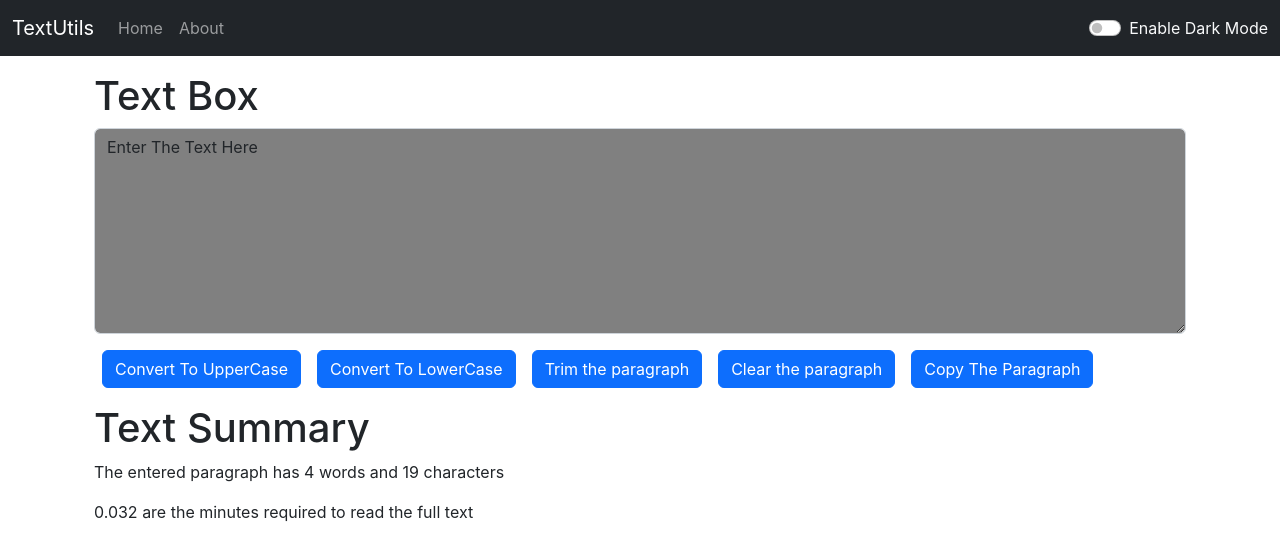
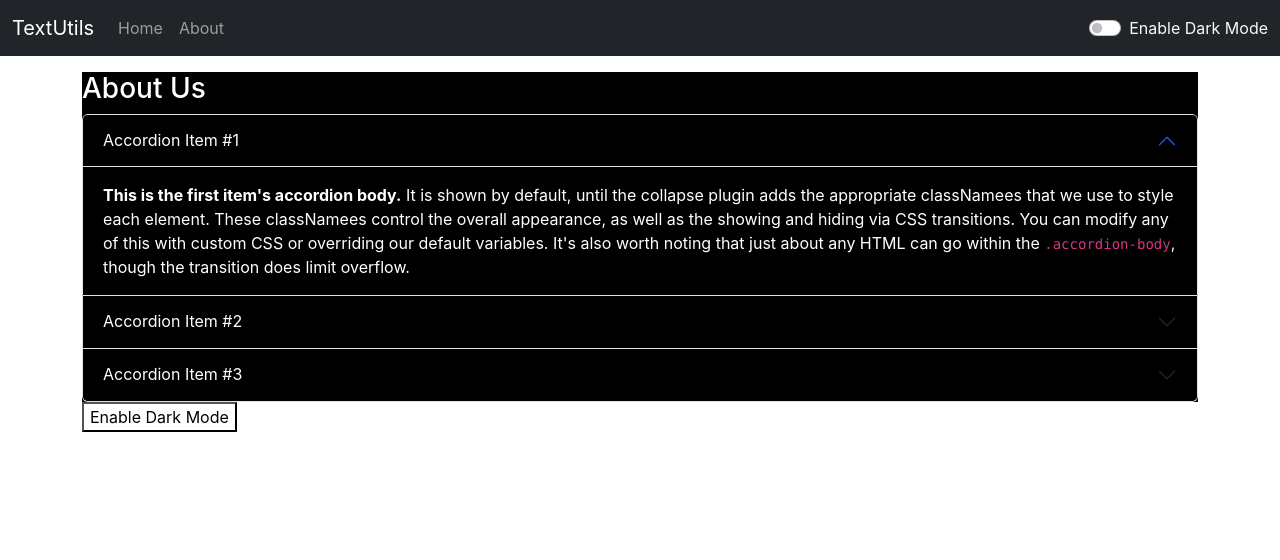
Before and after one commit to VNM02/TextUtitlity, a React (Create React App) app: page /about in a window 1280 px wide. Shown: the top 560 px of the page. Built offline with nearby package versions, Linux system fonts and the light colour scheme.

Commit message:
React Routing

```diff
--- a/package.json
+++ b/package.json
@@ -8,6 +8,7 @@
     "@testing-library/user-event": "^13.5.0",
     "react": "^18.2.0",
     "react-dom": "^18.2.0",
+    "react-router-dom": "^5.2.0",
     "react-scripts": "5.0.1",
     "web-vitals": "^2.1.4"
   },
--- a/public/index.html
+++ b/public/index.html
@@ -7,7 +7,7 @@
     <meta name="theme-color" content="#000000" />
     <meta
       name="description"
-      content="Web site created using create-react-app"
+      content="TextUtils is a website having various functionalities to manipulate Text."
     />
     <link rel="apple-touch-icon" href="%PUBLIC_URL%/logo192.png" />
     <!--
@@ -24,7 +24,7 @@
       work correctly both with client-side routing and a non-root public URL.
       Learn how to configure a non-root public URL by running `npm run build`.
     -->
-    <title>React App</title>
+    <title>TextUtils</title>
   </head>
   <link href="https://cdn.jsdelivr.net/npm/bootstrap@5.2.1/dist/css/bootstrap.min.css" rel="stylesheet" integrity="sha384-iYQeCzEYFbKjA/T2uDLTpkwGzCiq6soy8tYaI1GyVh/UjpbCx/TYkiZhlZB6+fzT" crossorigin="anonymous">
   <body>
--- a/src/App.js
+++ b/src/App.js
@@ -5,6 +5,12 @@ import Navbar from "./components/Navbar.js";
 import TextFrom from "./components/TextForm";
 import About from './components/About';
 import Alert from "./components/Alert.js" ;
+import {
+  BrowserRouter as Router,
+  Switch,
+  Route,
+  Link
+} from "react-router-dom";
 let name="Vaibhav Mahajan"
 
 
@@ -26,24 +32,41 @@ function App() {
       setMode('dark')
       showAlert("Dark mode enabled","success");
       // document.body.style.backgroundColor='grey';
+      document.title='TextUtils- Dark Mode';
     }
     else
     {
       setMode('light')
      // document.body.style.backgroundColor='light';
       showAlert("Normal mode enabled","success")
+      document.title='TextUtils- Light Mode';
     }
   }
 
   return (
     <>
-<Navbar title="TextUtils" about="About" toggleMode={toggleMode} mode={mode}/>
+    <Router>
+    <Navbar title="TextUtils" about="About" toggleMode={toggleMode} mode={mode}/>
 <Alert alert={alert}/>
 <div className="container my-3" >
 {/* <About></About>     */}
-<TextFrom heading="Text Box" mode={mode} showAlert={showAlert} />
-</div>
 
+<Switch>
+          <Route exact path="/about">
+            <About />
+          </Route>
+
+          <Route eaxct path="/">
+          <TextFrom heading="Text Box" mode={mode} showAlert={showAlert} />
+          </Route>
+
+        </Switch>
+
+
+
+
+    </div>
+    </Router>
     </>
   );
 }
--- a/src/components/About.js
+++ b/src/components/About.js
@@ -15,7 +15,7 @@ export default function About() {
 	)
 	const [Btntext,setBtntext]=useState('Enable Dark Mode')            /* State change for the text inside the button */
 	const toggleStyle=()=>{
-		if(myStyle.color=='white')
+		if(myStyle.color==='white')
 		{
 			setMyStyle({
 				color:'black',
--- a/src/components/Navbar.js
+++ b/src/components/Navbar.js
@@ -1,5 +1,7 @@
 import React from 'react'
 import PropTypes from 'prop-types'
+import { Link } from 'react-router-dom'
+import About from './About.js'
 
 export default function Navbar(props) {
   return (
@@ -17,7 +19,7 @@ export default function Navbar(props) {
         <a className="nav-link" href="/">Home</a>
       </li>
       <li className="nav-item">
-        <a className="nav-link" href="/">{props.about}</a>
+        <a className="nav-link" href="/about">{props.about}</a>
       </li>
 
     </ul>
```
Also changed, not shown: 1 other file (tests, documents, lock files or other folders).
